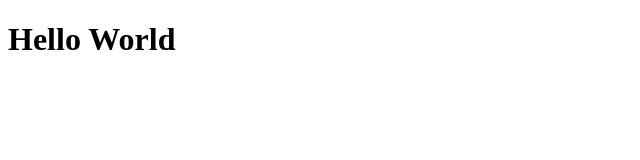
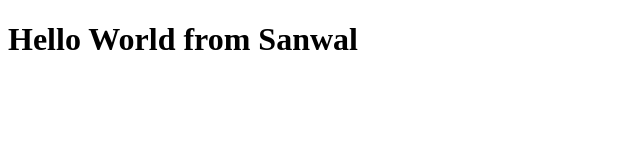
Before and after one commit to Sialsanwal/Bootcamp2020Class1, a plain HTML site: page index.html in a window 1280 px wide. Shown: the whole page, without its empty margins (0-640 px from the left). Drawn offline with Linux system fonts and the light colour scheme.

Commit message:
Update index.html

```diff
--- a/index.html
+++ b/index.html
@@ -7,7 +7,7 @@
 </head>
 <body>
     <h1>
-        Hello World
+        Hello World from Sanwal
     </h1>
 </body>
 </html>
```
